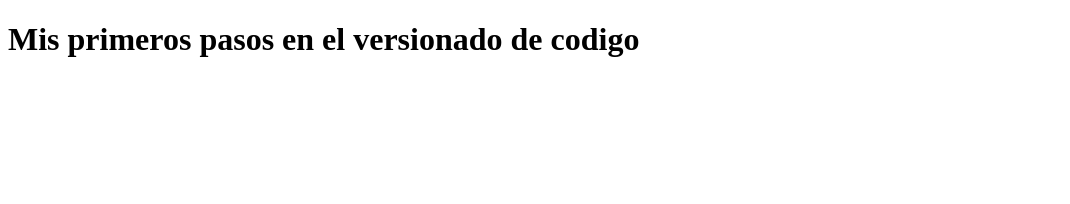
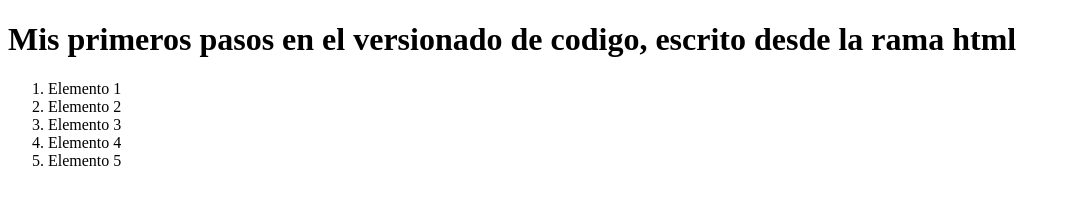
Before and after one commit to gabrieeelsp/youtube-git, a plain HTML site: page index.html in a window 1280 px wide. Shown: the whole page, without its empty margins (0-1070 px from the left). Drawn offline with Linux system fonts and the light colour scheme.

Commit message:
Agregando index.js al index.html

```diff
--- a/index.html
+++ b/index.html
@@ -6,6 +6,14 @@
     <title>Aprendiendo  git</title>
 </head>
 <body>
-    <h1>Mis primeros pasos en el versionado de codigo</h1>
+    <h1>Mis primeros pasos en el versionado de codigo, escrito desde la rama html</h1>
+    <ol>
+        <li>Elemento 1</li>
+        <li>Elemento 2</li>
+        <li>Elemento 3</li>
+        <li>Elemento 4</li>
+        <li>Elemento 5</li>
+    </ol>
+    <script src="index.js"></script>
 </body>
 </html>
```
